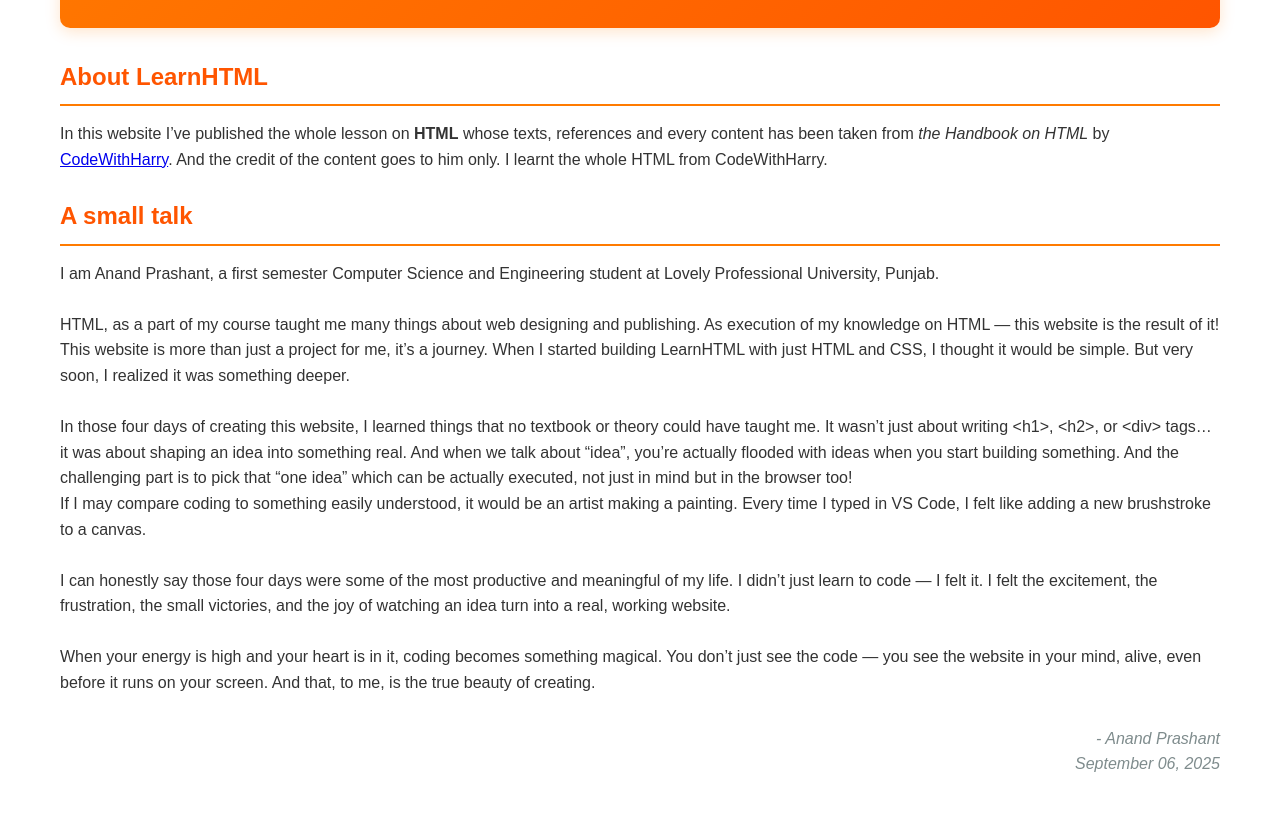
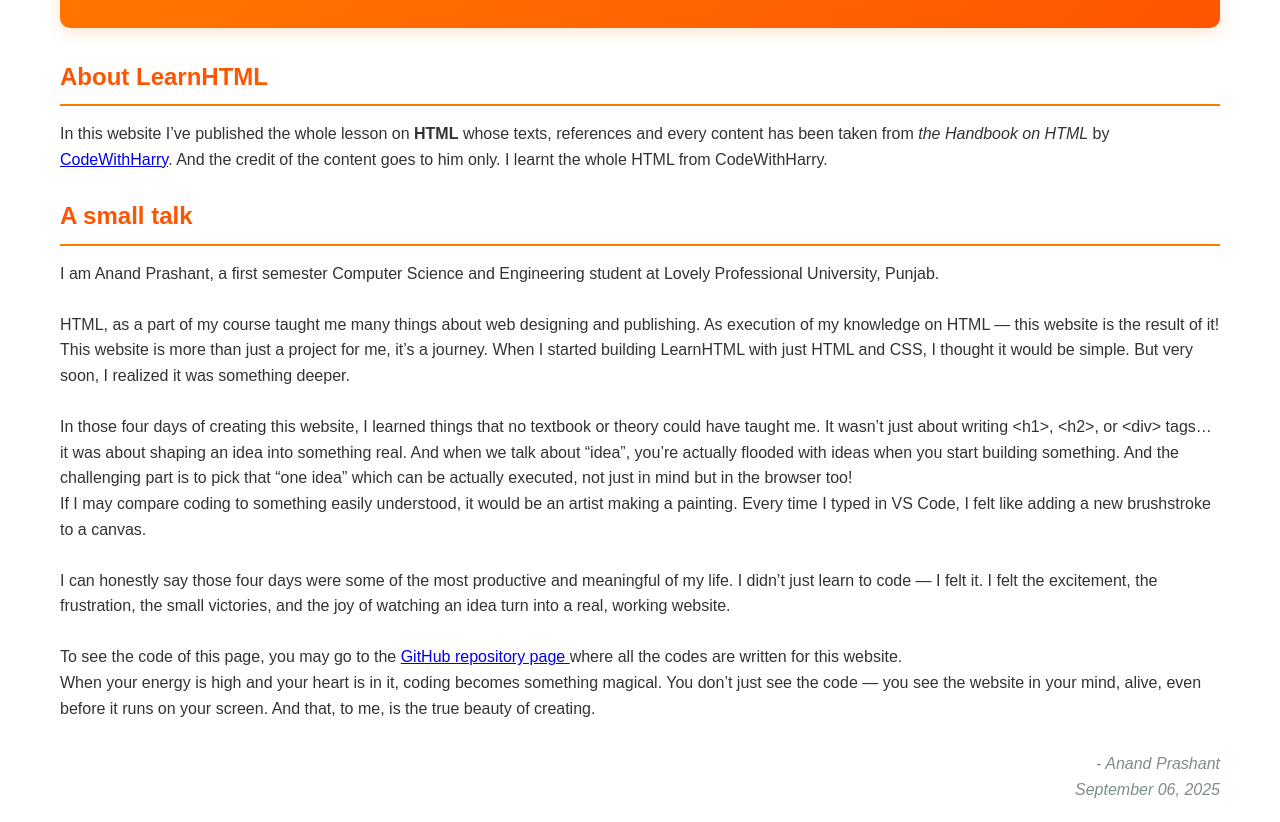
Before and after one commit to anand-prashant/LearnHTML, a plain HTML site: page Directories/About.html in a window 1280 px wide. Shown: the part 214-1036 px from the top of the page. Before the commit the page ends 1011 px from the top, so only its background shows below. Drawn offline with Linux system fonts and the light colour scheme.

Commit message:
Update About.html

```diff
--- a/Directories/About.html
+++ b/Directories/About.html
@@ -59,6 +59,7 @@
             of my life. I didn&#8217;t just learn to code — I felt it. I felt the excitement,
             the frustration, the small victories, and the joy of watching an idea turn into
             a real, working website.</p> <br>
+        <p>To see the code of this page, you may go to the <a href="https://github.com/anand-prashant/LearnHTML/">GitHub repository page </a> where all the codes are written for this website.</p>
 
         <p>When your energy is high and your heart is in it, coding becomes something magical.
             You don&#8217;t just see the code — you see the website in your mind, alive, even before it runs
```
